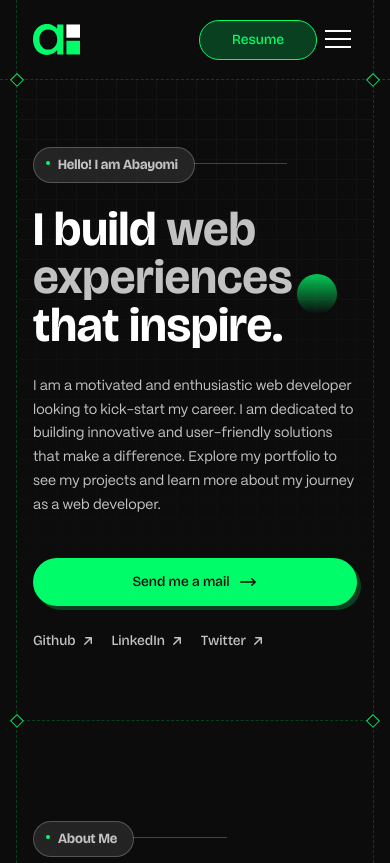
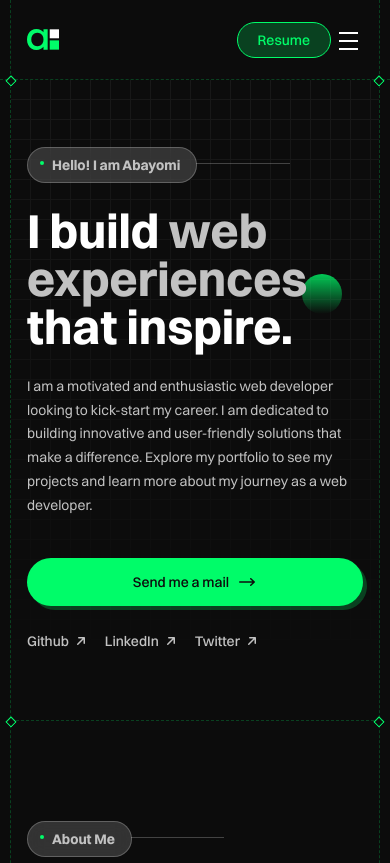
Before and after one commit to ifeola/portfolio-v2, a plain HTML site: page index.html in a window 390 px wide. Shown: the top 863 px of the page. Drawn offline with Linux system fonts and the light colour scheme.

Commit message:
New commit

```diff
--- a/index.html
+++ b/index.html
@@ -18,7 +18,10 @@
               <img src="/assets/logo.svg" alt="" class="logo-image" />
             </div>
             <div class="nav__sub-link">
-              <a href="#" class="cta__btn nav__btn nav__btn-mobile" download>
+              <a
+                href="#"
+                class="cta__btn nav__btn resume nav__btn-mobile"
+                download>
                 <span class="cta__btn-text"> Resume </span>
               </a>
               <button
@@ -797,16 +800,16 @@
         </section>
       </div>
     </main>
-
     <footer>
-      <div class="container footer__container">
-        <div class="footer__items">
-          <span>Built by Arogunmasa Abayomi</span>
-          <div>Copyright <span class="year"></span></div>
+      <div class="divider">
+        <div class="container footer__container">
+          <div class="footer__items">
+            <span>Built by Arogunmasa Abayomi</span>
+            <div>Copyright <span class="year"></span></div>
+          </div>
         </div>
       </div>
     </footer>
-
     <script src="index.js"></script>
   </body>
 </html>
--- a/style.css
+++ b/style.css
@@ -6,21 +6,18 @@
   --primary-transparent-bg-color: rgba(0, 252, 105, 0.039);
   --white-color: #ffffff;
   --white-low: #ffffff3a;
-  --white-transparent: hsla(0, 0%, 100%, 0.102);
+  --white-transparent: hsla(0, 0%, 100%, 0.16);
   --offwhite-color: #c2c2c2;
 
-  --bricolage-medium: bricolage-grotesque-medium, system-ui, -apple-system,
+  --Switzer-medium: Switzer-medium, system-ui, -apple-system, BlinkMacSystemFont,
+    "Segoe UI", Roboto, Oxygen, Ubuntu, Cantarell, "Open Sans", "Helvetica Neue",
+    sans-serif;
+  --Switzer-regular: Switzer-regular, system-ui, -apple-system,
     BlinkMacSystemFont, "Segoe UI", Roboto, Oxygen, Ubuntu, Cantarell,
     "Open Sans", "Helvetica Neue", sans-serif;
-  --ppmori-regular: ppmori-regular, system-ui, -apple-system, BlinkMacSystemFont,
+  --Switzer-bold: Switzer-bold, system-ui, -apple-system, BlinkMacSystemFont,
     "Segoe UI", Roboto, Oxygen, Ubuntu, Cantarell, "Open Sans", "Helvetica Neue",
     sans-serif;
-  --bricolage-bold: bricolage-grotesque-bold, system-ui, -apple-system,
-    BlinkMacSystemFont, "Segoe UI", Roboto, Oxygen, Ubuntu, Cantarell,
-    "Open Sans", "Helvetica Neue", sans-serif;
-  --ppmori-semibold: ppmori-semibold, system-ui, -apple-system,
-    BlinkMacSystemFont, "Segoe UI", Roboto, Oxygen, Ubuntu, Cantarell,
-    "Open Sans", "Helvetica Neue", sans-serif;
 
   --h1-fz: 8rem;
   --h2-fz: 4.8rem;
@@ -51,36 +48,26 @@
 }
 
 @font-face {
-  font-family: "bricolage-grotesque-bold";
-  src: url("/assets/fonts/bricolage-grotesque-bold-webfont.woff2")
-      format("woff2"),
-    url("/assets/fonts/bricolage-grotesque-bold-webfont.woff") format("woff");
+  font-family: "Switzer-bold";
+  src: url("/assets/fonts/Switzer-Bold.woff2") format("woff2"),
+    url("/assets/fonts/Switzer-Bold.woff") format("woff");
+  font-weight: 700;
+  font-style: normal;
+}
+
+@font-face {
+  font-family: "Switzer-medium";
+  src: url("/assets/fonts/Switzer-Medium.woff2") format("woff2"),
+    url("/assets/fonts/Switzer-Medium.woff2") format("woff");
   font-weight: 600;
   font-style: normal;
 }
 
 @font-face {
-  font-family: "bricolage-grotesque-medium";
-  src: url("/assets/fonts/bricolage-grotesque-medium-webfont.woff2")
-      format("woff2"),
-    url("/assets/fonts/bricolage-grotesque-medium-webfont.woff") format("woff");
-  font-weight: 700;
-  font-style: normal;
-}
-
-@font-face {
-  font-family: "ppmori-regular";
-  src: url("/assets/fonts/ppmori-regular-webfont.woff2") format("woff2"),
-    url("/assets/fonts/ppmori-regular-webfont.woff") format("woff");
+  font-family: "Switzer-regular";
+  src: url("/assets/fonts/Switzer-Regular.woff2") format("woff2"),
+    url("/assets/fonts/Switzer-Regular.woff") format("woff");
   font-weight: 400;
-  font-style: normal;
-}
-
-@font-face {
-  font-family: "ppmori-semibold";
-  src: url("/assets/fonts/ppmori-semibold-webfont.woff2") format("woff2"),
-    url("/assets/fonts/ppmori-semibold-webfont.woff") format("woff");
-  font-weight: 500;
   font-style: normal;
 }
 
@@ -91,7 +78,7 @@ html {
 }
 
 body {
-  font-family: var(--ppmori-regular);
+  font-family: var(--Switzer-regular);
   font-size: var(--body-mobile-copy);
   line-height: 1.7;
   background-color: var(--secondary-color);
@@ -105,13 +92,13 @@ h2,
 h3,
 h4 {
   text-wrap: balance;
-  font-family: var(--bricolage-bold);
+  font-family: var(--Switzer-bold);
 }
 
 .body-copy {
   max-width: 56ch;
   margin-block-end: 2.4rem;
-  font-family: var(--ppmori-regular);
+  font-family: var(--Switzer-regular);
 }
 
 h1 {
@@ -158,7 +145,7 @@ a {
   text-decoration: none;
   display: inline-flex;
   color: var(--offwhite-color);
-  font-family: var(--bricolage-medium);
+  font-family: var(--Switzer-medium);
   font-size: var(--link-fz);
   font-weight: 500;
 }
@@ -189,7 +176,7 @@ section + section {
   border-radius: 100vw;
   background-color: var(--primary-color);
   color: var(--secondary-color);
-  font-family: var(--bricolage-medium);
+  font-family: var(--Switzer-medium);
   line-height: 1;
   transition: box-shadow var(--transition-duration) var(--transition-timing);
 
@@ -287,8 +274,8 @@ section + section {
 
 .diamond {
   position: absolute;
-  width: 1rem;
-  height: 1rem;
+  width: 0.8rem;
+  height: 0.8rem;
   background-color: var(--secondary-color);
   border: 1px solid var(--primary-color);
   transform: rotate(45deg);
@@ -299,11 +286,11 @@ section + section {
 }
 
 .diamond-left {
-  left: -0.5rem;
+  left: -0.4rem;
 }
 
 .diamond-right {
-  right: -0.5rem;
+  right: -0.4rem;
 }
 
 /* Header */
@@ -328,7 +315,7 @@ header {
   backdrop-filter: blur(10px);
   -ms-backdrop-filter: blur(10px);
   transition: background-color 300ms ease;
-  padding-inline: 1.6rem;
+  padding-inline: 1rem;
 }
 
 .header__container {
@@ -358,6 +345,7 @@ header {
 .logo {
   display: flex;
   align-items: center;
+  width: 3.2rem;
 }
 
 .nav__links {
@@ -417,14 +405,14 @@ header {
 .hamburger-box {
   display: flex;
   align-items: center;
-  width: 3.2rem;
-  height: 3.2rem;
+  width: 2.4rem;
+  height: 2.4rem;
   position: relative;
 }
 
 .hamburger-inner {
   position: absolute;
-  top: 6px;
+  top: 4px;
   display: inline-block;
   width: 80%;
   height: 2px;
@@ -509,13 +497,20 @@ header {
   background-color: var(--hover);
 }
 
-.logo {
-  font-size: var(--h4-fz);
-  color: var(--offwhite-color);
-  font-weight: 500;
+.nav__btn.resume {
+  padding-inline: 2rem;
+  height: 3.6rem;
 }
 
 @media (width >= 768px) {
+  .logo {
+    width: auto;
+  }
+
+  .header {
+    padding-inline: 0;
+  }
+
   .header__container {
     width: 88%;
     max-width: 1440px;
@@ -540,7 +535,7 @@ header {
   max-width: 1440px;
   margin: 0 auto;
   margin-block-start: 8rem;
-  padding-inline: 1.6rem;
+  padding-inline: 1rem;
 }
 
 .divider {
@@ -562,6 +557,10 @@ header {
 }
 
 @media (width >=768px) {
+  .main-wrapper {
+    padding-inline: 0;
+  }
+
   .divider {
     width: 88%;
   }
@@ -716,7 +715,7 @@ h1 {
 
 .about__copy span {
   color: var(--white-color);
-  font-size: 2rem;
+  font-size: inherit;
   font-weight: 600;
 }
 
@@ -855,7 +854,7 @@ h1 {
 
 .project__technologies {
   /* text-transform: uppercase; */
-  font-family: var(--bricolage-medium);
+  font-family: var(--Switzer-medium);
   display: flex;
   gap: 0.4rem;
   font-weight: 600;
@@ -914,7 +913,7 @@ h1 {
   width: 100%;
   display: grid;
   grid-template-columns: repeat(auto-fit, minmax(240px, 1fr));
-  gap: 4rem;
+  gap: 2.4rem;
   margin-block-start: 2.4rem;
 }
 
@@ -934,13 +933,17 @@ h1 {
 
   span {
     font-size: 1.4rem;
-    font-family: var(--bricolage-bold);
+    font-family: var(--Switzer-bold);
   }
 }
 
 @media (width >= 768px) {
   .skills__list > * {
     flex-basis: calc(100% / 3);
+  }
+
+  .skills__list {
+    gap: 4rem;
   }
 
   .skill__item img {
@@ -958,9 +961,11 @@ h1 {
 footer {
   border-top: 1px solid var(--primary-transparent-color);
   border-top-style: dashed;
+  padding-inline: 1rem;
 }
 
 .footer__container {
+  width: 100%;
   max-width: 1440px;
   margin: 0 auto;
   padding-block: 2.4rem;
@@ -970,7 +975,7 @@ footer {
 .footer__items {
   width: 100%;
   font-size: 1.2rem;
-  font-family: var(--bricolage-medium);
+  font-family: var(--Switzer-medium);
   display: flex;
   align-items: center;
   justify-content: space-between;
@@ -978,6 +983,10 @@ footer {
 }
 
 @media (width >= 768px) {
+  footer {
+    padding-inline: 0;
+  }
+
   .footer__items {
     font-size: 1.4rem;
   }
```
Also changed, not shown: assets/fonts/Switzer-Bold.woff (added), assets/fonts/Switzer-Bold.woff2 (added), assets/fonts/Switzer-Medium.woff (added), assets/fonts/Switzer-Medium.woff2 (added), assets/fonts/Switzer-Regular.woff (added), assets/fonts/Switzer-Regular.woff2 (added), assets/fonts/firacode-bold-webfont.woff (added), assets/fonts/firacode-bold-webfont.woff2 (added), assets/fonts/firacode-retina-webfont.woff (added), assets/fonts/firacode-retina-webfont.woff2 (added).
